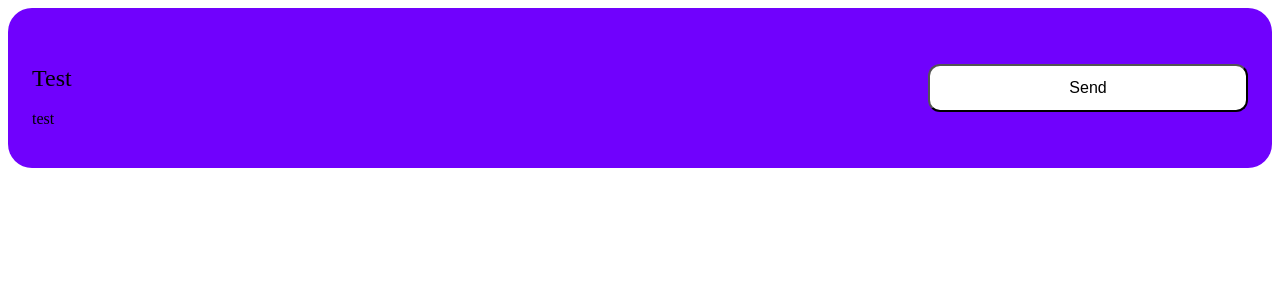
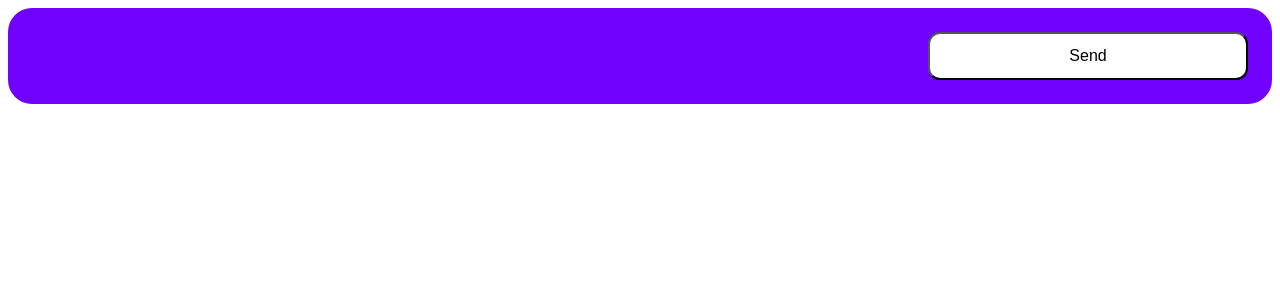
Before and after one commit to GlebKodrik/turbopack-style, a Next.js app: page /intensive/1 in a window 1280 px wide. Shown: the top 300 px of the page. Built offline with nearby package versions, Linux system fonts and the light colour scheme.

Commit message:
Удалил стили

```diff
--- a/entities/intensives/ui/ChannelBanner.tsx
+++ b/entities/intensives/ui/ChannelBanner.tsx
@@ -1,55 +1,21 @@
-import { useAnalytics } from '@/shared/lib/hooks/use-analytics';
 import { Card } from '@/shared/ui/card';
 import { Button, Heading } from '@/shared/ui/redesign';
 
 import styles from './ChannelBanner.module.scss';
 
 interface ChannelBannerProps {
-  handleSubscribe: () => void;
-  intensiveTitle: string;
   telegramBlock: any;
-  id: string;
-  dayStart: string;
 }
 
 export const ChannelBanner = ({
-  handleSubscribe,
-  id,
-  intensiveTitle,
   telegramBlock = { title: '', description: '' },
-  dayStart,
 }: ChannelBannerProps) => {
-  const { track, ref, defaultParams } = useAnalytics({
-    sendAfterVisible: true,
-    type: 'Intensive_Channel',
-    params: {
-      is_join: 'false',
-      intensive_name: intensiveTitle,
-      intensive_dt: dayStart,
-      intensive_id: id,
-    },
-  });
-
-  const handleClickSubscribe = () => {
-    track('Intensive_Channel', {
-      action: 'click',
-      params: {
-        ...defaultParams,
-        intensive_name: intensiveTitle,
-        intensive_dt: dayStart,
-        intensive_id: id,
-      },
-    });
-
-    handleSubscribe();
-  };
-
   return (
     <Card
       size="small"
       className={styles.bannerCard}
     >
-      <div ref={ref}>
+      <div>
         <Heading
           variant="h3"
           as="h4"
@@ -57,10 +23,9 @@ export const ChannelBanner = ({
         >
           {telegramBlock.title}
         </Heading>
-        <p dangerouslySetInnerHTML={{ __html: telegramBlock.description }} />
       </div>
       <Button
-        onClick={handleClickSubscribe}
+        onClick={() => {}}
         theme="purple"
         className={styles.button}
         size="s"
--- a/entities/intensives/ui/WhoItSuitableFor.tsx
+++ b/entities/intensives/ui/WhoItSuitableFor.tsx
@@ -2,28 +2,6 @@ import React from 'react';
 
 import { ChannelBanner } from '@/entities/intensives/ui/ChannelBanner';
 
-type WhoItSuitableForProps = {
-  handleSubscribe: () => void;
-  id: string;
-  intensiveTitle: string;
-  dayStart: string;
-  telegramBlock?: any;
+export const WhoItSuitableFor = () => {
+  return <ChannelBanner telegramBlock={{}} />;
 };
-
-export const WhoItSuitableFor = ({
-  handleSubscribe,
-  id,
-  intensiveTitle,
-  dayStart,
-  telegramBlock,
-}: WhoItSuitableForProps) => {
-  return (
-    <ChannelBanner
-      intensiveTitle={intensiveTitle}
-      telegramBlock={telegramBlock}
-      id={id}
-      dayStart={dayStart}
-      handleSubscribe={handleSubscribe}
-    />
-  );
-};
--- a/widgets/intensives/ui/IntensivesContainer.tsx
+++ b/widgets/intensives/ui/IntensivesContainer.tsx
@@ -5,13 +5,5 @@ import React from 'react';
 import { WhoItSuitableFor } from '@/entities/intensives';
 
 export const IntensivesContainer = () => {
-  return (
-    <WhoItSuitableFor
-      handleSubscribe={() => {}}
-      id="test"
-      dayStart="22.06.2000"
-      intensiveTitle="dsffdsf"
-      telegramBlock={{ title: 'Test', description: 'test' }}
-    />
-  );
+  return <WhoItSuitableFor />;
 };
```
